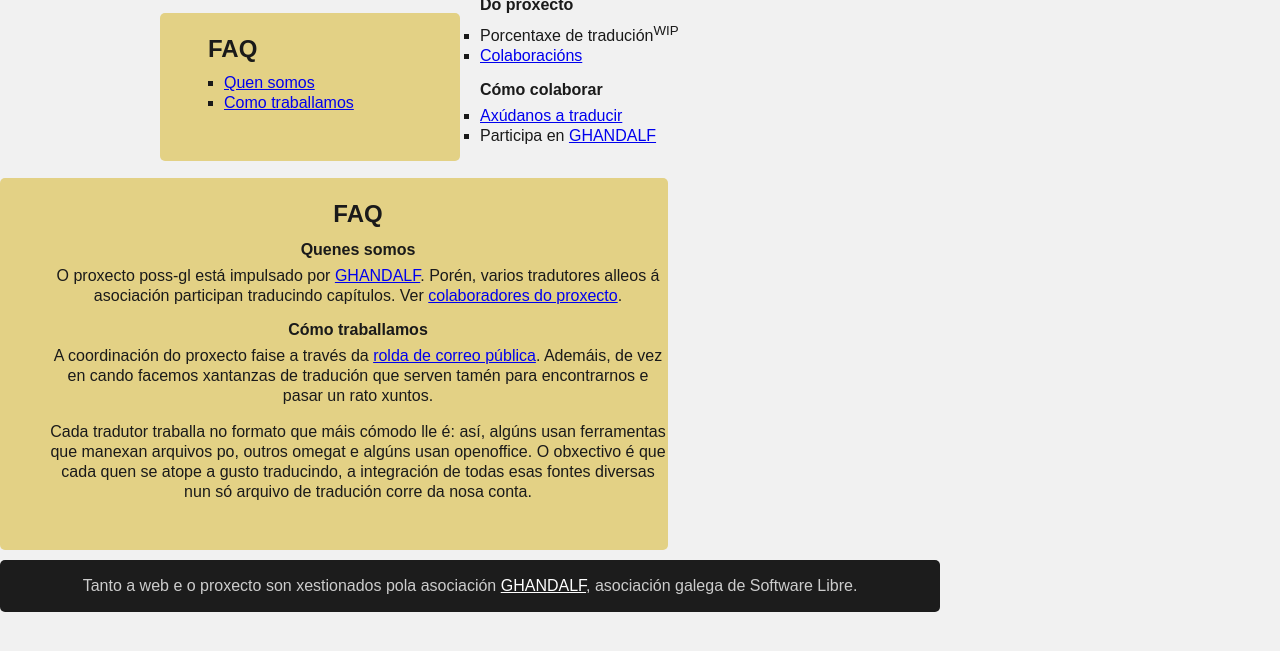
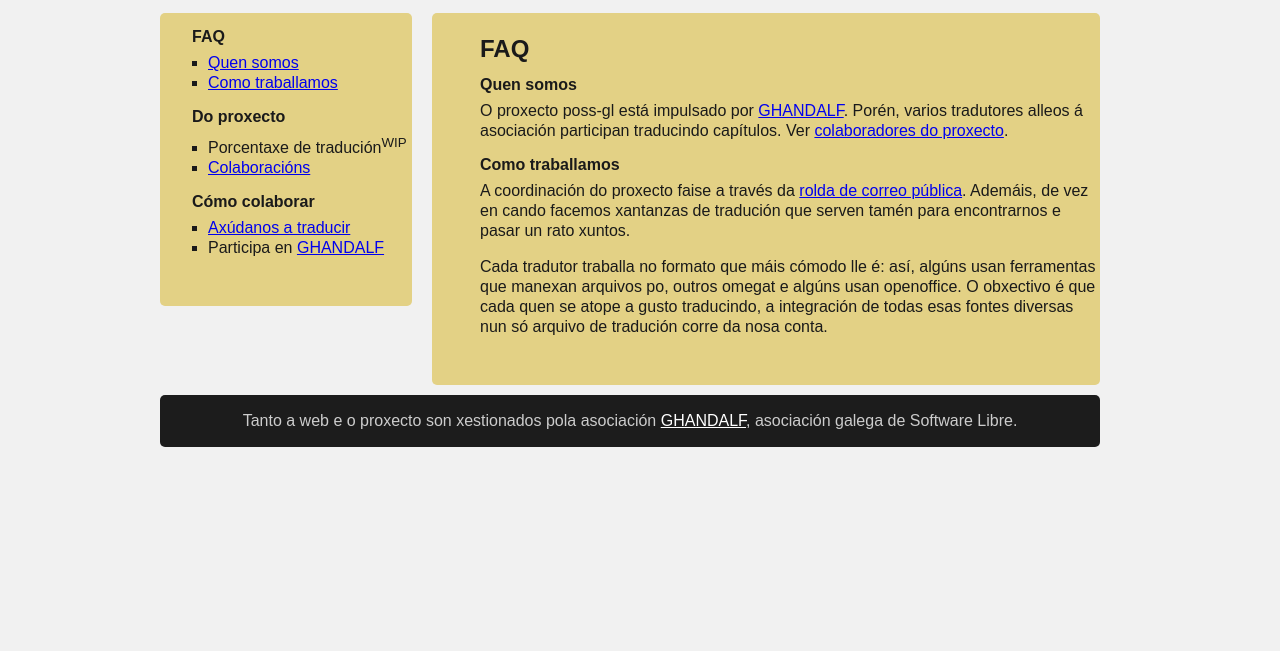
Before and after one commit to oandregal/poss-gl, a plain HTML site: page web/seccion-faq.html in a window 1280 px wide. Shown: the part 199-850 px from the top of the page. Drawn offline with Linux system fonts and the light colour scheme.

Commit message:
Fixed some mistakes introduced in structure

```diff
--- a/web/seccion-faq.html
+++ b/web/seccion-faq.html
@@ -19,13 +19,12 @@
   <p>Estamos traducindo ao galego o libro <a href="http://producingoss.com"><em>Producing Open Source Software</em></a>, de <a href="http://www.red-bean.com/kfogel/">Karl Fogel</a>. Se desexares participar ou obter máis información podes rexistrarte na <a href="http://listas.ghandalf.org/mailman/listinfo/producingoss_listas.ghandalf.org">rolda de correo</a>.</p>
 </div>
 
-<div id="menu" class="col3 bordred">
-  <h3>FAQ</h3>
+<div id="seccion-sidebar" class="col3 bordred">
+  <h5>FAQ</h5>
   <ul>
     <li><a href="seccion-faq.html">Quen somos</a></li>
     <li><a href="seccion-faq.html">Como traballamos</a></li>
   </ul>
-</div>
 
   <h5>Do proxecto</h5>
   <ul>
@@ -43,10 +42,10 @@
 
 <div id="seccion-contido" class="col8 bordred last">
   <h3>FAQ</h3>
-  <h5>Quenes somos</h5>
+  <h5>Quen somos</h5>
   <p>O proxecto poss-gl está impulsado por <a
   href="http://ghandalf.org">GHANDALF</a>. Porén, varios tradutores alleos á asociación participan traducindo capítulos. Ver <a href="http://producingoss.ghandalf.org/seccion-colaboracions.html">colaboradores do proxecto</a>.</p>
-  <h5>Cómo traballamos</h5>
+  <h5>Como traballamos</h5>
   <p>A coordinación do proxecto faise a través da <a href="http://listas.ghandalf.org/mailman/listinfo/producingoss_listas.ghandalf.org">rolda de correo pública</a>. Ademáis, de vez en cando facemos xantanzas de tradución que serven tamén para encontrarnos e pasar un rato xuntos.</p>
   <p>Cada tradutor traballa no formato que máis cómodo lle é: así, algúns usan ferramentas que manexan arquivos po, outros omegat e algúns usan openoffice. O obxectivo é que cada quen se atope a gusto traducindo, a integración de todas esas fontes diversas nun só arquivo de tradución corre da nosa conta.</p>
 </div>
```
Also changed, not shown: web/seccion-colaboracions.html (+2 -3 lines), web/seccion-colaborar.html (+1 -2 lines).
